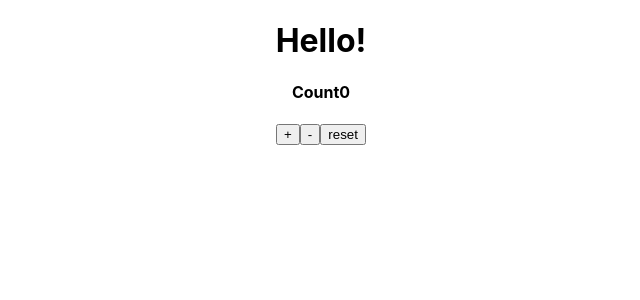
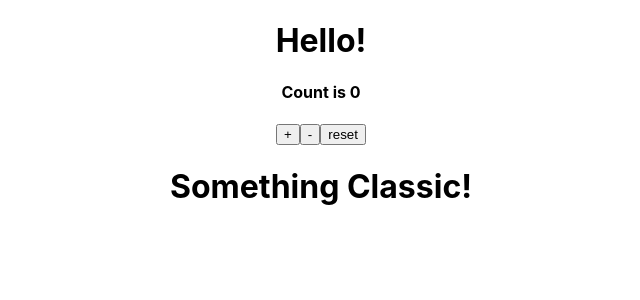
Before and after one commit to isakabusee/someapp, a React (Create React App) app: page / in a window 1280 px wide. Shown: the top 300 px of the page, without its empty margins (319-959 px from the left). Built offline with nearby package versions, Linux system fonts and the light colour scheme.

Commit message:
with class component

```diff
--- a/src/App.js
+++ b/src/App.js
@@ -1,5 +1,6 @@
 import './App.css';
 import Button from "./components/Button"
+import Classic from './components/Classic';
 
 function App() {
   return (
@@ -7,6 +8,7 @@ function App() {
 
     <h1>Hello!</h1>
     <Button />
+    < Classic />
     </div>
   );
 }
--- a/src/components/Button.js
+++ b/src/components/Button.js
@@ -15,7 +15,7 @@ const Button = () => {
 
     return(
         <div>
-            <h4>Count{value}</h4>
+            <h4>Count is {value}</h4>
             <button onClick={increaseCount}>+</button>
             <button onClick={decreaseCount}>-</button>
             <button onClick={() => setValue(0)}>reset</button>
--- /dev/null
+++ b/src/components/Classic.js
@@ -0,0 +1,11 @@
+import React, { Component } from 'react'
+
+export default class Classic extends Component {
+    render() {
+        return (
+            <div>
+                <h1>Something Classic!</h1>
+            </div>
+        )
+    }
+}
```
